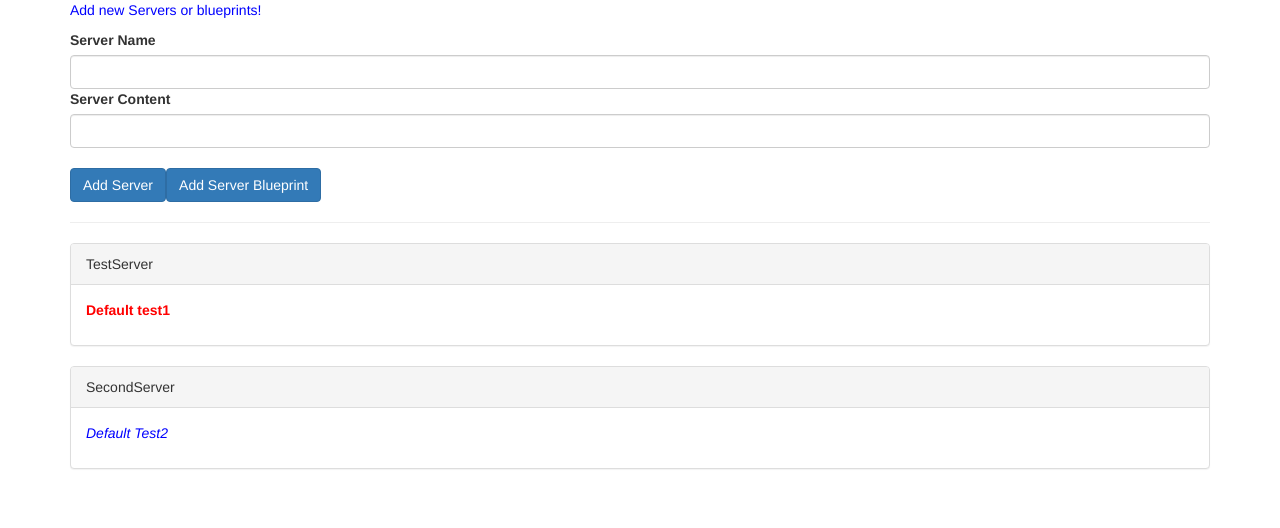
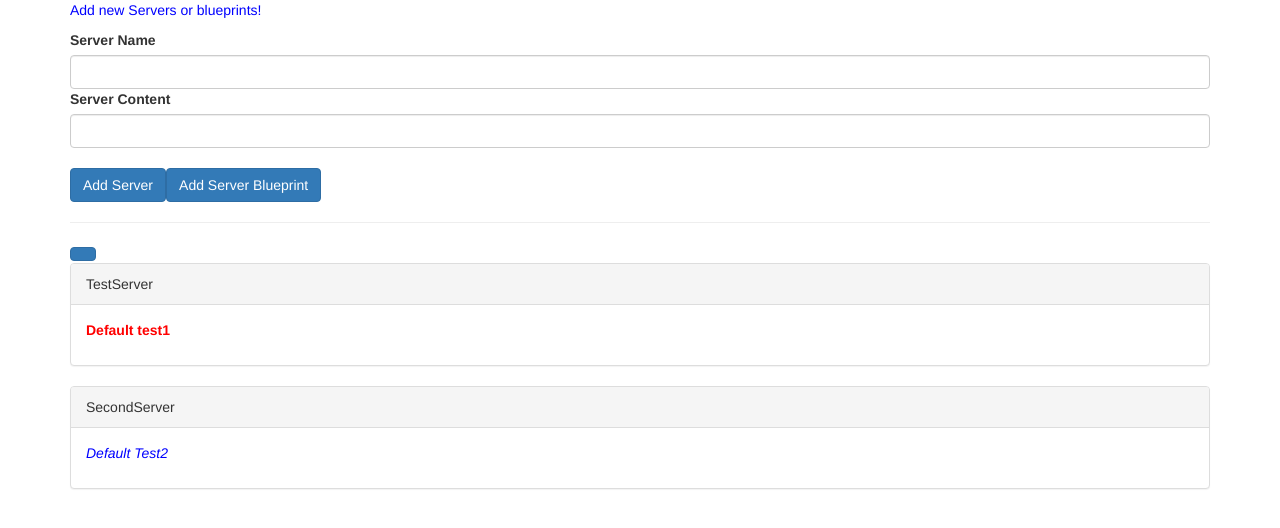
Before and after one commit to hammadsajid786/ng-KO-npx, an Angular app in the folder AngularJs/angular-ch5/: page / in a window 1280 px wide. Shown: the top 528 px of the page. Built offline with nearby package versions, Linux system fonts and the light colour scheme.

Commit message:
Lifecycle test

```diff
--- a/AngularJs/angular-ch5/src/app/app.component.html
+++ b/AngularJs/angular-ch5/src/app/app.component.html
@@ -13,6 +13,7 @@
     <hr>
     <div class="row">
         <div class="col-xs-12">
+            <button class="btn btn-primary" (click)="onChangeFirst()"></button>
             <app-server-element *ngFor="let serverElement of serverElements" [srvElement]="serverElement">
                 <p>
                     <strong *ngIf="serverElement.type === 'server'" style="color: red">{{ serverElement.content }}</strong>
--- a/AngularJs/angular-ch5/src/app/app.component.ts
+++ b/AngularJs/angular-ch5/src/app/app.component.ts
@@ -26,4 +26,8 @@ export class AppComponent {
       content: serverData.serverContent
     });
   }
+
+  onChangeFirst() {
+
+  }
 }
```
